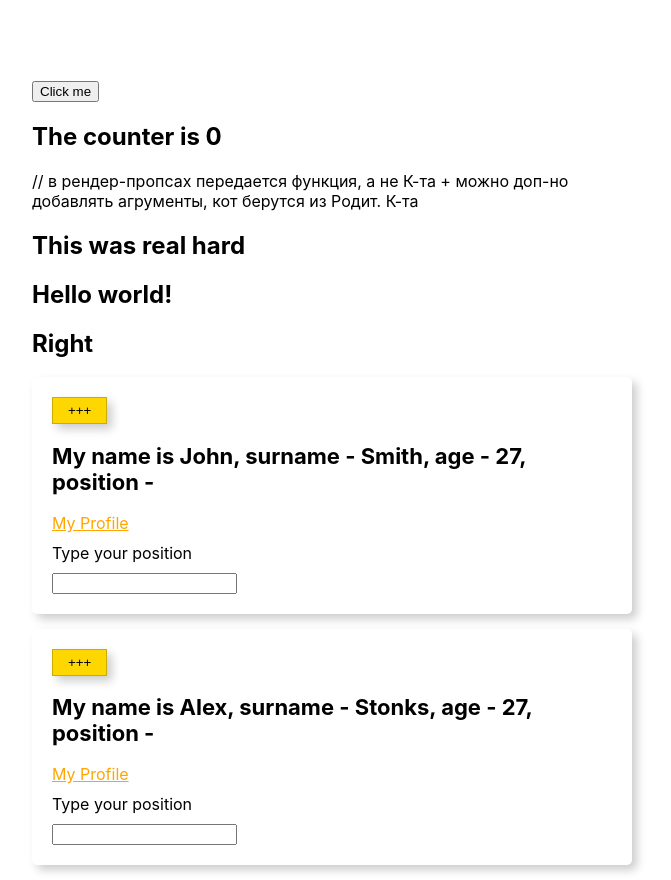
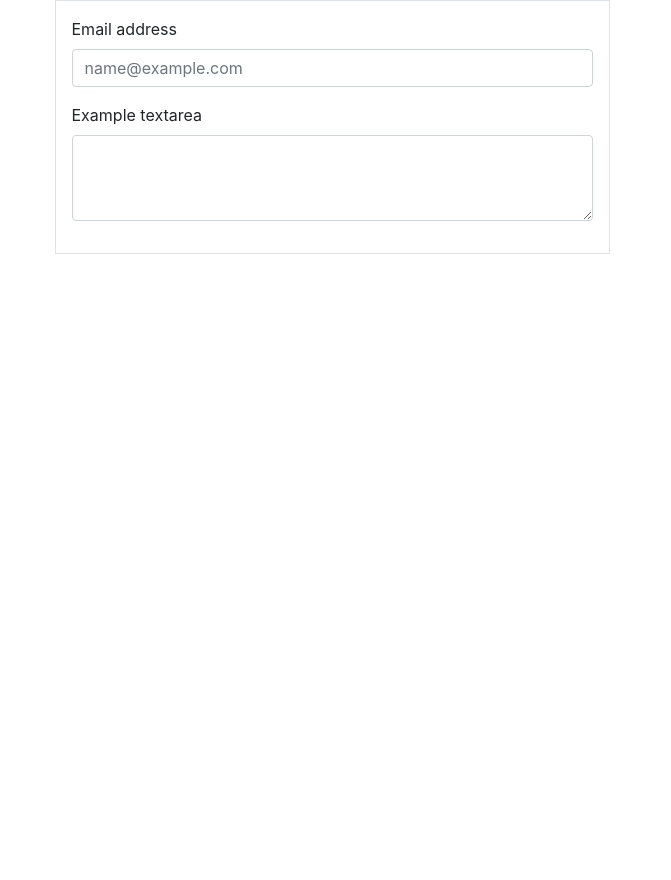
Before and after one commit to valeryaosta/petr-js-react, a React (Create React App) app in the folder 86/my-app/: page / in a window 1280 px wide. Shown: the whole page, without its empty margins (308-979 px from the left). After the commit the page ends 800 px from the top, so only its background shows below. Built offline with nearby package versions, Linux system fonts and the light colour scheme.

Commit message:
124 - refs

```diff
--- a/86/my-app/public/index.html
+++ b/86/my-app/public/index.html
@@ -9,6 +9,9 @@
       content="Web site created using create-react-app"
     />
     <link rel="manifest" href="%PUBLIC_URL%/manifest.json" />
+    <link rel="stylesheet" href="//stackpath.bootstrapcdn.com/bootstrap/4.1.0/css/bootstrap.min.css"
+          integrity="sha384-9gVQ4dYFwwWSjIDZnLEWnxCjeSWFphJiwGPXr1jddIhOegiu1FwO5qRGvFXOdJZ4"
+          crossorigin="anonymous">
     <title>React App</title>
   </head>
   <body>
--- /dev/null
+++ b/86/my-app/src/App1.js
@@ -0,0 +1,52 @@
+import React, {Component} from 'react';
+import {Container} from 'react-bootstrap';
+import './App.css';
+
+class Form extends Component {
+    // myRef = React.createRef()
+
+    // componentDidMount() {
+    // this.myRef.current.focus()
+    // }
+
+    setInputRef = (elem) => {
+        this.myRef = elem
+    }
+
+    focusFirstTI = () => {
+        if (this.myRef) {
+            // *** если ипсользуем прием callback ref, тогда св-ва current здесь не будет!!!
+            this.myRef.focus()
+        }
+    }
+
+    render() {
+        return (
+            <Container>
+                <form className="w-50 border mt-5 p-3 m-auto">
+                    <div className="mb-3">
+                        <label htmlFor="exampleFormControlInput1" className="form-label">Email address</label>
+                        <input
+                            // ref={this.myRef}
+                            ref={this.setInputRef}
+                            type="email" className="form-control" id="exampleFormControlInput1"
+                            placeholder="name@example.com"/>
+                    </div>
+                    <div className="mb-3">
+                        <label htmlFor="exampleFormControlTextarea1" className="form-label">Example textarea</label>
+                        <textarea onClick={this.focusFirstTI} className="form-control" id="exampleFormControlTextarea1"
+                                  rows="3"></textarea>
+                    </div>
+                </form>
+            </Container>
+        )
+    }
+}
+
+function App() {
+    return (
+        <Form/>
+    );
+}
+
+export default App;
--- a/86/my-app/src/index.js
+++ b/86/my-app/src/index.js
@@ -1,12 +1,13 @@
 import React from 'react';
 import ReactDOM from 'react-dom';
 import './index.css';
-import App from './App';
+// import App from './App';
+import App1 from "./App1";
 
 
 ReactDOM.render(
   <React.StrictMode>
-    <App />
+    <App1 />
   </React.StrictMode>,
   document.getElementById('root')
 );
```
Also changed, not shown: 1 other file (tests, documents, lock files or other folders).
